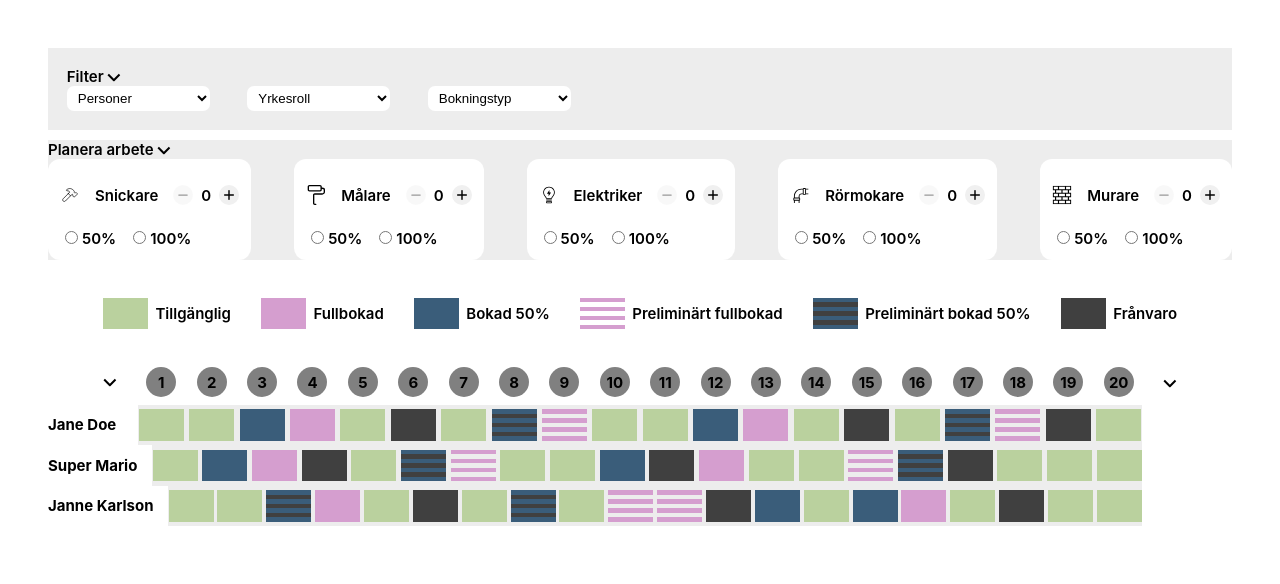
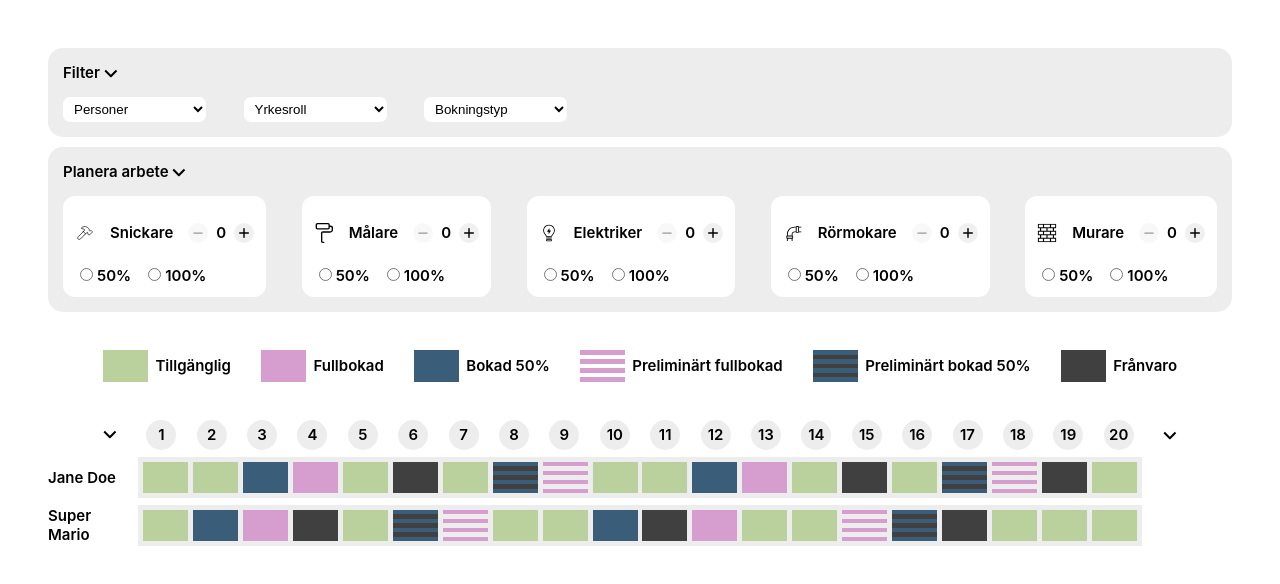
Before and after one commit to xzutv/java-ux-grupp11-ex3, a Vue app: page / in a window 1280 px wide. Shown: the top 584 px of the page. Built offline with nearby package versions, Linux system fonts and the light colour scheme.

Commit message:
some styling and refactoring of divs

```diff
--- a/src/App.vue
+++ b/src/App.vue
@@ -115,11 +115,14 @@ header {
 
 }
 
-nav {
+.filter-container{
   display: flex;
-  padding: 1.25rem;
+  flex-direction: column;
+  padding: 1rem;
+  gap: 1rem;
   background-color: #EDEDED;
   margin-bottom: 10px;
+  border-radius: 1rem;
 
 }
 
@@ -146,8 +149,12 @@ nav {
 
 
 .work-plan-container{
+  display: flex;
+  flex-direction: column;
+  gap: 1rem;
   background-color: #EDEDED;
-  gap: 40px;
+  padding: 1rem;
+  border-radius: 1rem;
 }
 
 .profession-container {
--- a/src/components/MainView.vue
+++ b/src/components/MainView.vue
@@ -23,8 +23,10 @@
                               <img src="../assets/icons/Pil-ned.svg" alt="">
                         </button>
                   </div>
+
+
             </div>
-
+            <div class="calendar-view">
                   <div class="employee-row">
                         <div class="employee-name">
                               Jane Doe
@@ -51,8 +53,11 @@
                               <StatusBox status="absent" />
                               <StatusBox status="available" />
                         </div>
-                  <div class="filler"></div>
+                        <div class="filler">
+
                         </div>
+                  </div>
+
                   <div class="employee-row">
                         <div class="employee-name">
                               Super Mario
@@ -79,35 +84,11 @@
                               <StatusBox status="available" />
                               <StatusBox status="available" />
                         </div>
-                  <div class="filler"></div>
+                        <div class="filler">
+
                         </div>
-            <div class="employee-row">
-                  <div class="employee-name">
-                        Janne Karlson
                   </div>
-                  <div class="statuses">
-                        <StatusBox status="available" />
-                        <StatusBox status="available" />
-                        <StatusBox status="prel-half" />
-                        <StatusBox status="full-booked" />
-                        <StatusBox status="available" />
-                        <StatusBox status="absent" />
-                        <StatusBox status="available" />
-                        <StatusBox status="prel-half" />
-                        <StatusBox status="available" />
-                        <StatusBox status="prel-full" />
-                        <StatusBox status="prel-full" />
-                        <StatusBox status="absent" />
-                        <StatusBox status="half-booked" />
-                        <StatusBox status="available" />
-                        <StatusBox status="half-booked" />
-                        <StatusBox status="full-booked" />
-                        <StatusBox status="available" />
-                        <StatusBox status="absent" />
-                        <StatusBox status="available" />
-                        <StatusBox status="available" />
-                  </div>
-                  <div class="filler"></div>
+
             </div>
 
 
@@ -146,6 +127,7 @@
             grid-template-columns: repeat(20, 1fr);
             gap: 0.25rem;
             flex: 1;
+
       }
 
       .date-cell {
@@ -155,9 +137,8 @@
             height: 2rem;
             width: 2rem;
             justify-self: center;         /* Or whatever height you want */
-            font-weight: bold;
             padding: auto;
-            background-color: gray;
+            background-color: #EDEDED;
             border-radius: 50%;
       }
 
@@ -170,7 +151,7 @@
 
       .employee-name {
             min-width: 5rem;
-            font-weight: bold;
+            max-width: 5rem;
       }
 
       .statuses {
@@ -179,7 +160,7 @@
             gap: 0.25rem;
             flex: 1;
             justify-items: center;
-            padding: .3rem 0rem;
+            padding: .3rem .3rem;
             background-color: #EDEDED;
       }
       .filler {
@@ -191,4 +172,9 @@
             display: flex;
             justify-content: flex-end;
       }
+      .calendar-view {
+            display: flex;
+            flex-direction: column;
+            gap: .5rem;
+      }
 </style>
```
Lines whose indentation alone changed are shown as unchanged.
